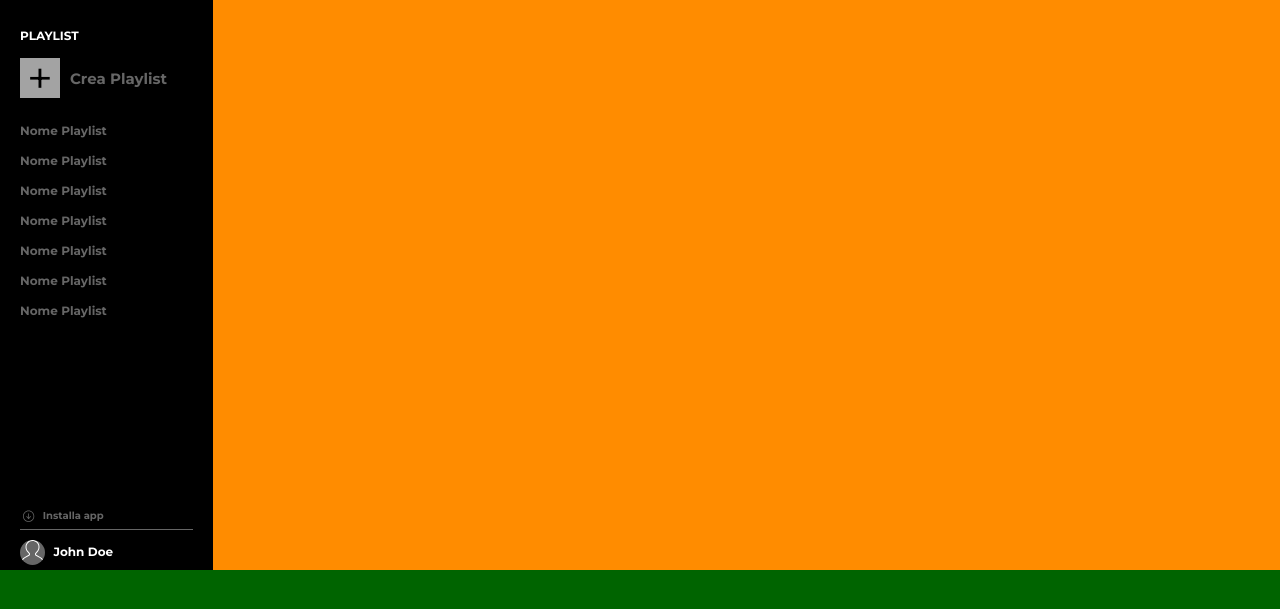
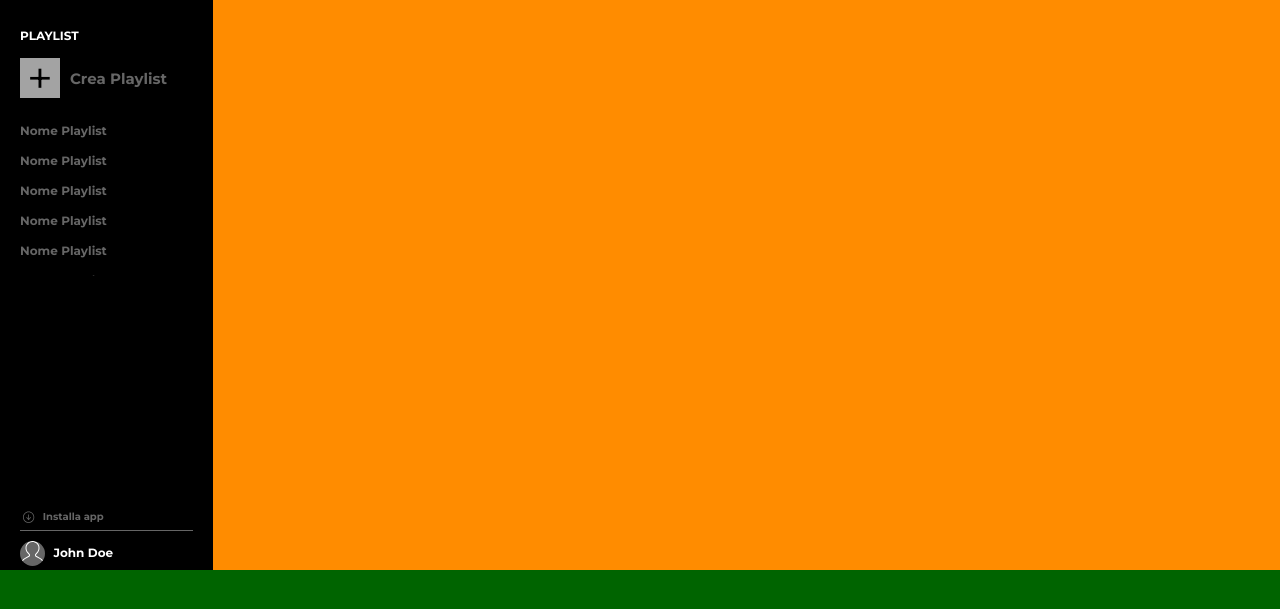
Before and after one commit to AngelaRecchia/html-css-spotifyweb, a plain HTML site: page index.html in a window 1280 px wide. Shown: the part 155-764 px from the top of the page. Drawn offline with Linux system fonts and the light colour scheme.

Commit message:
nav con flex

```diff
--- a/css/style.css
+++ b/css/style.css
@@ -36,7 +36,7 @@ body {
     display: none;
     height: 100%;
     width: 100%;
-    position: relative;
+    overflow: hidden;
 }
 
 @media screen and (min-width: 576px) {
@@ -46,10 +46,21 @@ body {
     }
 
     .nav .full-nav {
-        display: inline-block
+        display: flex;
+        flex-direction: column;
+        justify-content: space-between;
     }
 }
 
+.up {
+    max-height: calc(100% - 70px);
+    min-height: 300px;
+    overflow: hidden;
+}
+
+.bottom {
+    height: 70px;
+}
 .nav-icon {
     width: 20px;
     height: 20px;
@@ -68,7 +79,8 @@ body {
 
 #playlist {
     margin-top: 25px;
-    height: 55%;
+    height: 60%;
+    overflow: hidden;
 }
 
 #playlist h4 {
@@ -94,7 +106,7 @@ body {
 }
 
 .container-playlist {
-    height: 70%;
+    height: 60%;
     overflow-y: auto;
 }
 
@@ -104,10 +116,7 @@ body {
 
 #nav-footer {
     width: 100%;
-    position: absolute;
-    bottom: 0;
-    background-color: black;
-    padding-bottom: 5px;
+    padding-top: 10px;
 }
 
 .installa {
@@ -145,12 +154,6 @@ body {
     margin-left: 5px;
 }
 
-@media screen and (max-height: 400px) {
-    #nav-footer {
-        display: none;
-    }
-}
-
 .header {
     height: 75px;
     position: sticky;
--- a/index.html
+++ b/index.html
@@ -33,6 +33,7 @@
                         <!-- visibile con width > 576 -->
                         <div class="full-nav">
 
+                            <div class="up">
                                 <section id="main-nav">
                                     <img src="img/logo.svg" alt="logo spotify" class="logo">
 
@@ -71,7 +72,9 @@
                                     </div>
 
                                 </section>
+                            </div>
 
+                            <div class="bottom">
                                 <section id="nav-footer">
 
                                     <div class="installa">
@@ -86,6 +89,7 @@
                                         <span class="white">John Doe</span>
                                     </div>
                                 </section>
+                            </div>
 
                         </div>
                     </div>
```
Lines whose indentation alone changed are shown as unchanged.
